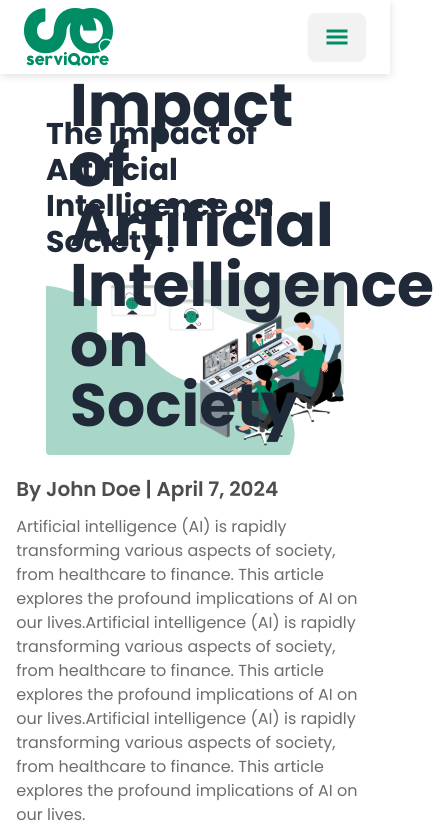
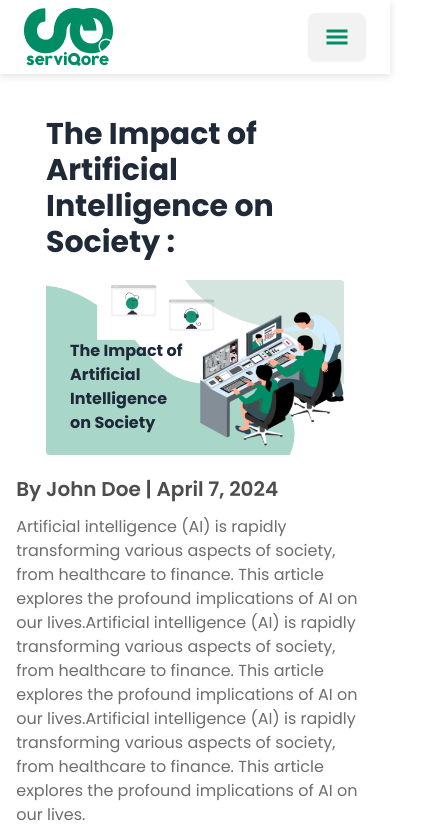
Before and after one commit to jhimi01/serviqore, a React (Vite) app: page /blog/1 in a window 390 px wide. Shown: the top 838 px of the page, 434 px wide, since content can reach past the window. Built offline with nearby package versions, Linux system fonts and the light colour scheme.

Commit message:
styled fixed

```diff
--- a/src/pages/Blogs/BlogsDetails.jsx
+++ b/src/pages/Blogs/BlogsDetails.jsx
@@ -30,7 +30,7 @@ const BlogsDetails = () => {
           src={blogPost.image}
           alt={blogPost.title}
         />
-        <h2 className="font-bold text-6xl absolute bottom-0 left-6 w-[40%]  py-5">
+        <h2 className="font-bold md:text-6xl absolute bottom-0 left-6 w-[40%]  py-5">
           {blogPost.title}
         </h2>
       </div>
--- a/src/pages/Contact/Contact.jsx
+++ b/src/pages/Contact/Contact.jsx
@@ -79,7 +79,7 @@ const Contact = () => {
 
         <div
           style={{ boxShadow: "rgba(0, 0, 0, 0.35) 0px 5px 15px" }}
-          className="md:w-1/2 relative contactMap"
+          className="md:w-1/2 relative contactMap md:mt-0 mt-10"
         >
           <iframe
             src="https://www.google.com/maps/embed?pb=!1m18!1m12!1m3!1d3651.9741630735525!2d90.34285607122342!3d23.748300741743016!2m3!1f0!2f0!3f0!3m2!1i1024!2i768!4f13.1!3m3!1m2!1s0x3755bf6fc9430681%3A0xb12344d77921dcdc!2sB7%2C%20House%2C%2019%20Rd%208%2C%20Dhaka!5e0!3m2!1sen!2sbd!4v1712336393258!5m2!1sen!2sbd"
```
